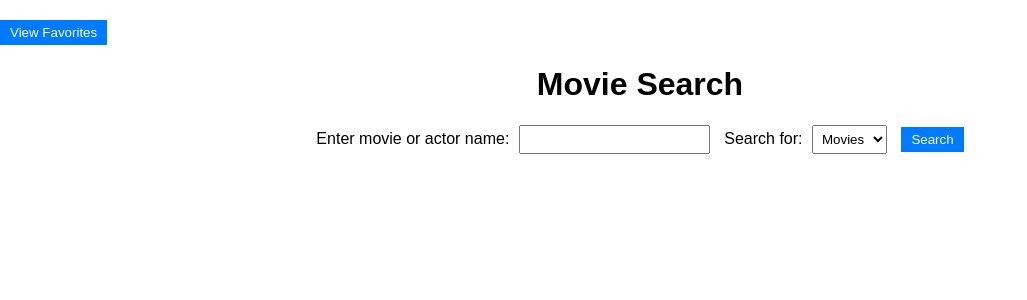
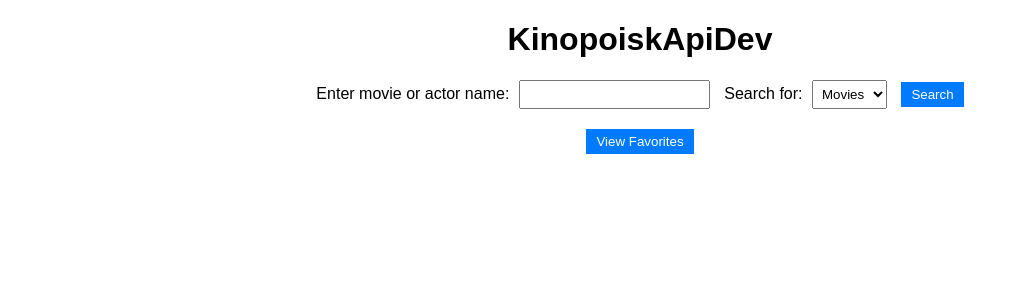
Before and after one commit to tofickbrodaga/KinopoiskApiDev, a Flask app: page / in a window 1280 px wide. Shown: the top 300 px of the page, without its empty margins (0-1027 px from the left). Run offline with Flask 3, Linux system fonts and the light colour scheme.

Commit message:
Minor changes in templates

```diff
--- a/main.py
+++ b/main.py
@@ -210,4 +210,4 @@
 
 
 if __name__ == '__main__':
-    app.run()
+    app.run(debug=True)
--- a/setup.cfg
+++ b/setup.cfg
@@ -35,7 +35,9 @@
 per-file-ignores=
         main.py:
                 #cognitive complexity (13>12)
-                WPS231
+                WPS231,
+                #Flask app debug=True error
+                S201
         model.py:
                 #Found wrong keyword: pass
                 WPS420,
--- a/static/fav.css
+++ b/static/fav.css
@@ -21,6 +21,10 @@
     margin-bottom: 10px;
 }
 
+.center {
+    text-align: center;
+}
+
 button {
     background-color: #007bff;
     color: #fff;
--- a/static/index.css
+++ b/static/index.css
@@ -2,6 +2,10 @@
     font-family: Arial, sans-serif;
     margin: 0;
     padding: 0;
+}
+
+.center {
+    text-align: center;
 }
 
 h1 {
--- a/templates/favourites.html
+++ b/templates/favourites.html
@@ -8,6 +8,7 @@
 </head>
 <body>
 <h1>Favorite Movies and Actors</h1>
+<div class="center">
 <h2>Movies</h2>
 {% if movies %}
     <ul>
@@ -40,5 +41,6 @@
 {% endif %}
 
 <a href="/"><button>Back to search</button></a>
+</div>
 </body>
 </html>
--- a/templates/index.html
+++ b/templates/index.html
@@ -3,12 +3,11 @@
 <head>
     <meta charset="UTF-8">
     <meta name="viewport" content="width=device-width, initial-scale=1.0">
-    <title>Movie Search</title>
+    <title>Main page</title>
     <link rel="stylesheet" type="text/css" href="static/index.css">
 </head>
 <body>
-<a href="/favourites"><button>View Favorites</button></a>
-<h1>Movie Search</h1>
+<h1>KinopoiskApiDev</h1>
 <form action="/" method="post">
     <label for="query">Enter movie or actor name:</label>
     <input type="text" id="query" name="query" required>
@@ -19,13 +18,16 @@
     </select>
     <button type="submit">Search</button>
 </form>
+<div class="center">
+<a href="/favourites"><button>View Favorites</button></a>
+</div>
 {% if results %}
     <h2>Search Results for "{{ query }}":</h2>
     {% if search_type == 'movies' %}
         <h3>Movies:</h3>
         <ul>
             {% for movie in results['docs'] %}
-                <li>Title: {{  movie.get('name') or movie.get('enName', '') or movie.get('alternativeName', '') }} ({{ movie['year'] }})</li>
+                <li>Title: {{ movie['alternativeName'] or movie['name'] or movie['enName'] }} ({{ movie['year'] }})</li>
                 <li>Rating: {{ movie['rating']['kp'] }} / 10</li>
                 <li>
                     <form action="/add_movie/{{ movie['id'] }}" method="post">
@@ -40,7 +42,7 @@
         <ul>
             {% for actor in results['docs'] %}
                 <li>Name: {{ actor['name'] }}</li>
-                <li>enName: {{ actor['enName'] }}</li>
+                <li>English Name: {{ actor['enName'] }}</li>
                 <li>
                     <form action="/add_actor/{{ actor['id'] }}" method="post">
                         <button type="submit">Add Actor to Favorites</button>
```
